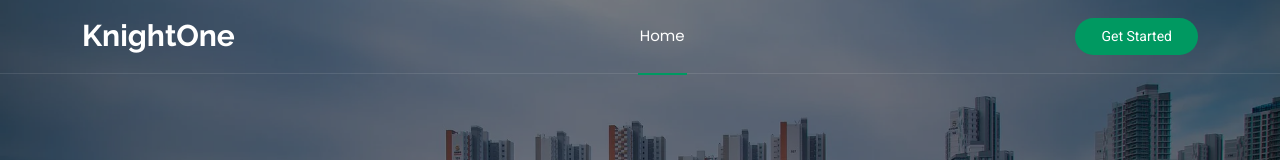
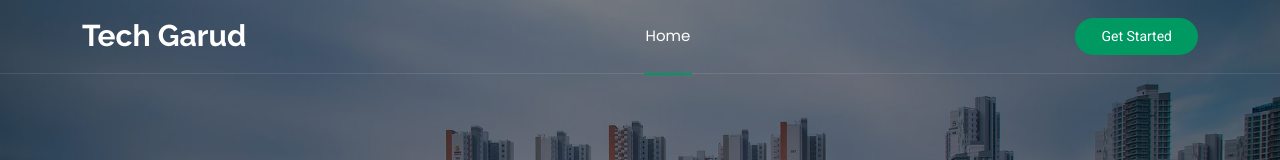
Before and after one commit to akshitbhatia2050-code/garudofficial.tech, a plain HTML site: page blog-details.html in a window 1280 px wide. Shown: the top 160 px of the page. Drawn offline with Linux system fonts and the light colour scheme; files whose address does not match are found by name.

Commit message:
Update blog-details.html

```diff
--- a/blog-details.html
+++ b/blog-details.html
@@ -49,7 +49,7 @@
       <a href="index.html" class="logo d-flex align-items-center me-auto me-xl-0">
         <!-- Uncomment the line below if you also wish to use an image logo -->
         <!-- <img src="assets/img/logo.png" alt=""> -->
-        <h1 class="sitename">KnightOne</h1>
+        <h1 class="sitename">Tech Garud</h1>
       </a>
 
        <nav id="navmenu" class="navmenu">
```
